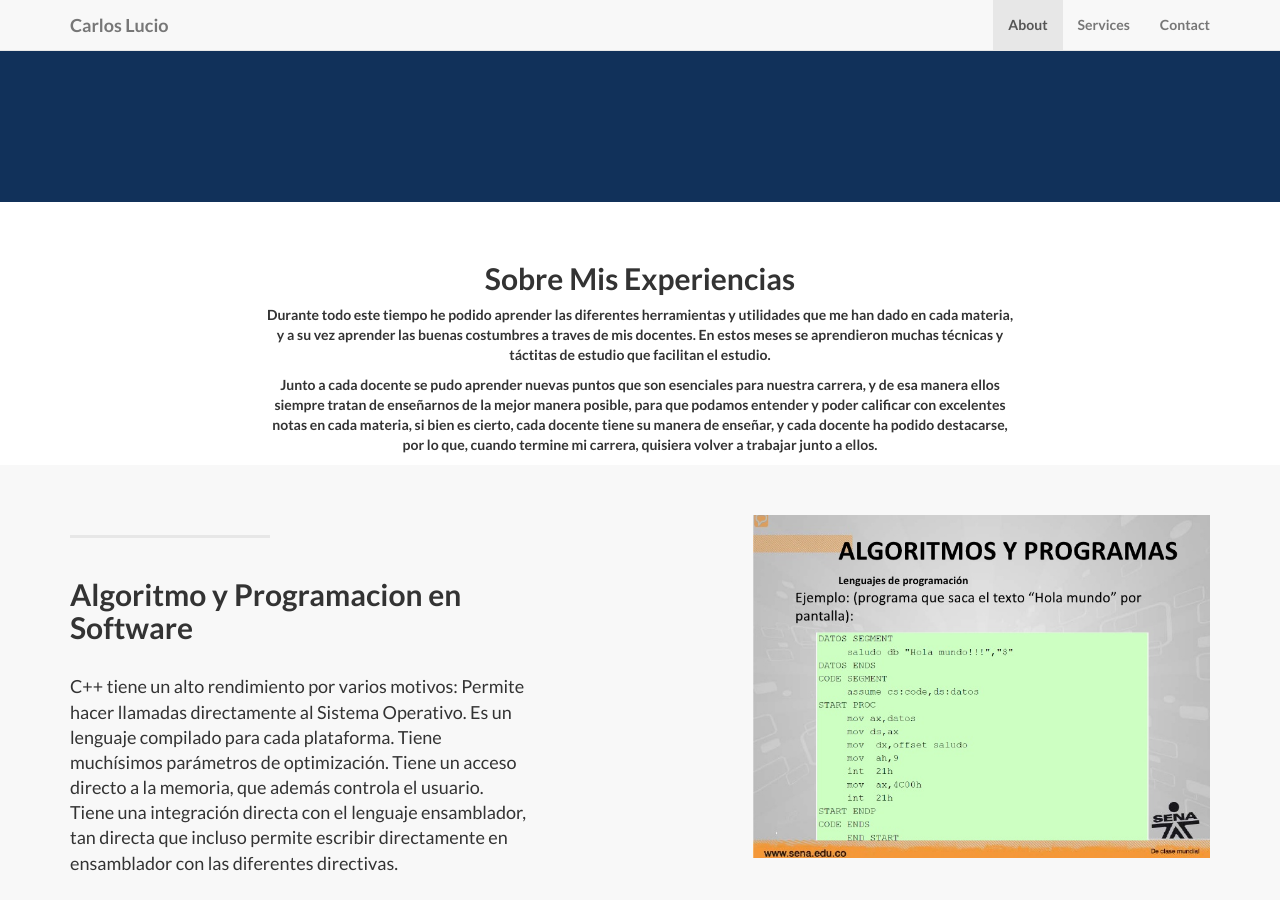
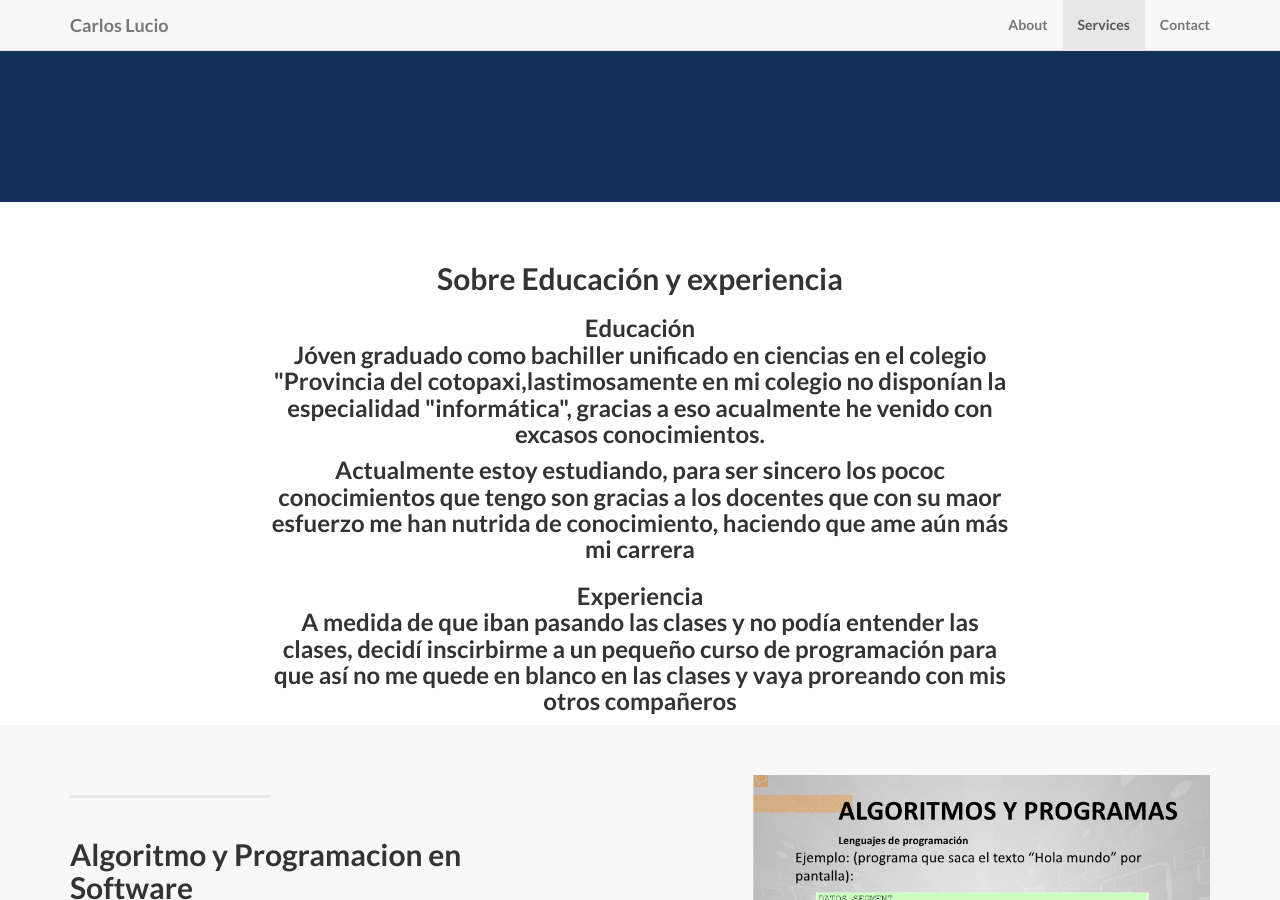
Before and after one commit to Sadppy22/carlosucio31.github.io, a Jekyll site: the page built from index.html, in a window 1280 px wide and 900 px high, scrolled down 575 px. Built offline with Jekyll 4.4.1, drawn with Linux system fonts in a browser that asks for light colours; nearby versions of some CDN libraries; library files that are not in the unit come from our copies.

Commit message:
Update about.html

```diff
--- a/_includes/about.html
+++ b/_includes/about.html
@@ -1,11 +1,14 @@
     <!-- About Section -->
-    <section id="about" class="container content-section text-center">
+    <section id="Información sobe mi" class="container content-section text-center">
         <div class="row">
             <div class="col-lg-8 col-lg-offset-2">
               <br/><br/>
-              <h2>Sobre Mis Experiencias</h2>
-                <p>Durante todo este tiempo he podido aprender las diferentes herramientas y utilidades que me han dado en cada materia, y a su vez aprender las buenas costumbres a traves de mis docentes. En estos meses se aprendieron muchas técnicas y táctitas de estudio que facilitan el estudio.</p>
-                <p>Junto a cada docente se pudo aprender nuevas puntos que son esenciales para nuestra carrera, y de esa manera ellos siempre tratan de enseñarnos de la mejor manera posible, para que podamos entender y poder calificar con excelentes notas en cada materia, si bien es cierto, cada docente tiene su manera de enseñar, y cada docente ha podido destacarse, por lo que, cuando termine mi carrera, quisiera volver a trabajar junto a ellos.</p>
-              </div>
+              <h2>Sobre Educación y experiencia </h2>
+                <h3> Educación </3>
+                <p> Jóven graduado como bachiller unificado en ciencias en el colegio "Provincia del cotopaxi,lastimosamente en mi colegio no disponían la especialidad "informática", gracias a eso acualmente he venido con excasos conocimientos.  </p>
+                <p>Actualmente estoy estudiando, para ser sincero los pococ conocimientos que tengo son gracias a los docentes que con su maor esfuerzo me han nutrida de conocimiento, haciendo que ame aún más mi carrera </p>
+                <h3> Experiencia </3>
+                <p> A medida de que iban pasando las clases y no podía entender las clases, decidí inscirbirme a un pequeño curso de programación para que así no me quede en blanco en las clases y vaya proreando con mis otros compañeros </p>
+            </div>
         </div>
     </section>
```
